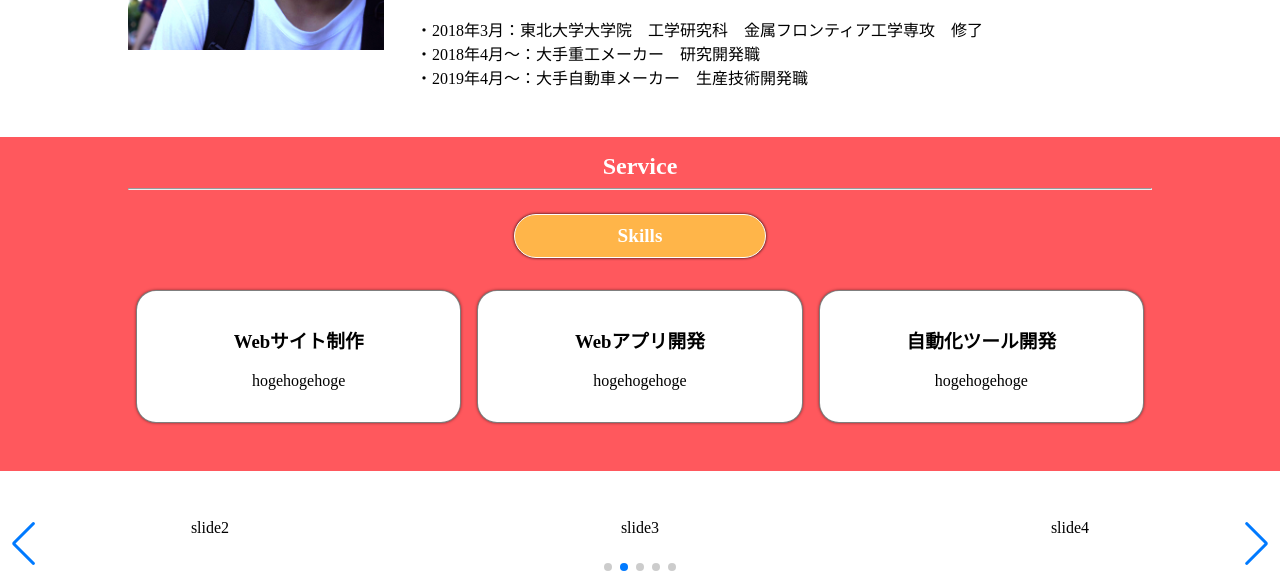
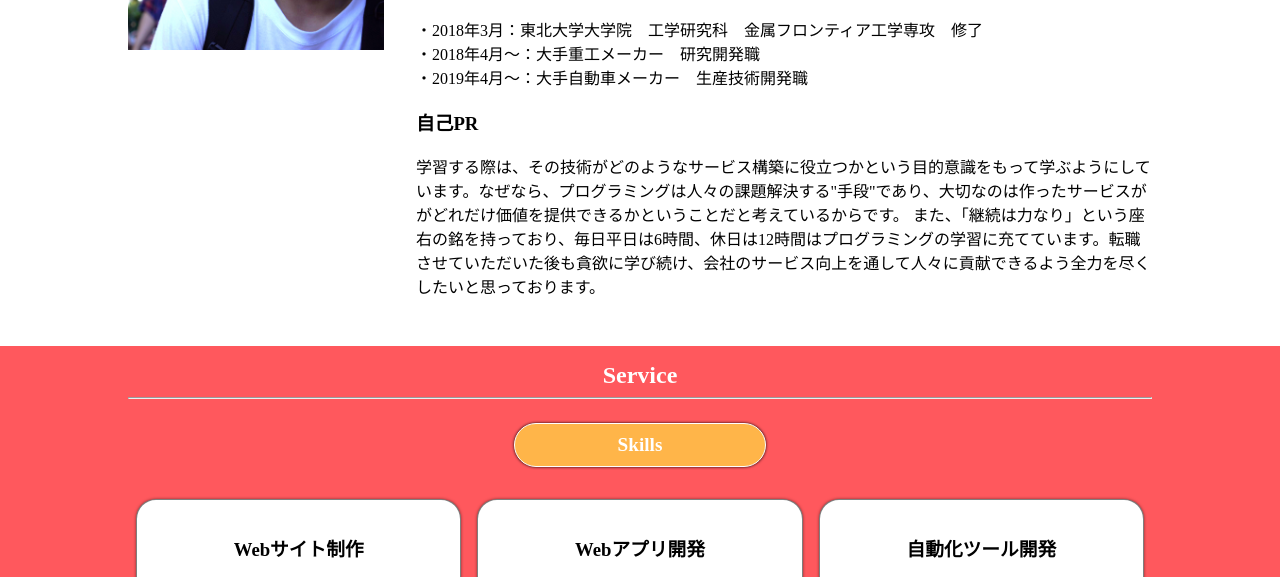
Before and after one commit to Gozikyu/portfolio, a website: page public/index.html in a window 1280 px wide. Shown: the part 1071-1648 px from the top of the page. Drawn offline with nearby package versions, Linux system fonts and the light colour scheme.

Commit message:
add 自己PR

```diff
--- a/public/index.html
+++ b/public/index.html
@@ -3,7 +3,7 @@
   <head>
     <meta charset="UTF-8" />
     <meta name="viewport" content="width=device-width, initial-scale=1.0" />
-    <title>Practice site</title>
+    <title>Portfolio</title>
 
     <link rel="stylesheet" href="assets/css/my_style.css" />
     <link rel="stylesheet" href="assets/css/my-animate.css" />
@@ -82,6 +82,11 @@
                   </li>
                   <li>・2018年4月～：大手重工メーカー　研究開発職</li>
                   <li>・2019年4月～：大手自動車メーカー　生産技術開発職</li>
+                  <div>
+                    <h3>自己PR</h3>
+                    学習する際は、その技術がどのようなサービス構築に役立つかという目的意識をもって学ぶようにしています。なぜなら、プログラミングは人々の課題解決する"手段"であり、大切なのは作ったサービスががどれだけ価値を提供できるかということだと考えているからです。
+                    また、「継続は力なり」という座右の銘を持っており、毎日平日は6時間、休日は12時間はプログラミングの学習に充てています。転職させていただいた後も貪欲に学び続け、会社のサービス向上を通して人々に貢献できるよう全力を尽くしたいと思っております。
+                  </div>
                 </ul>
               </div>
             </div>
```
